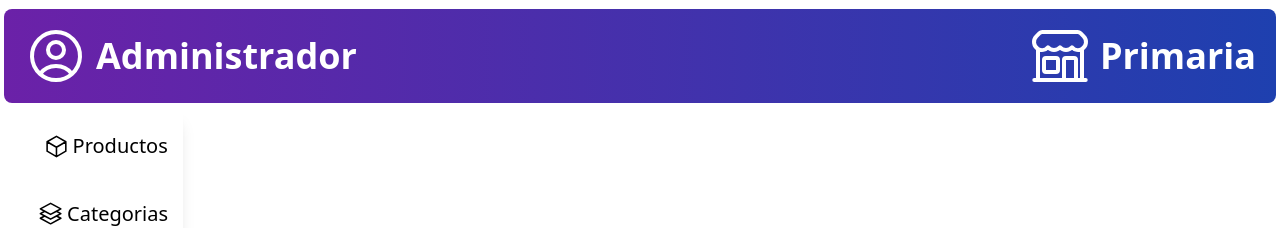
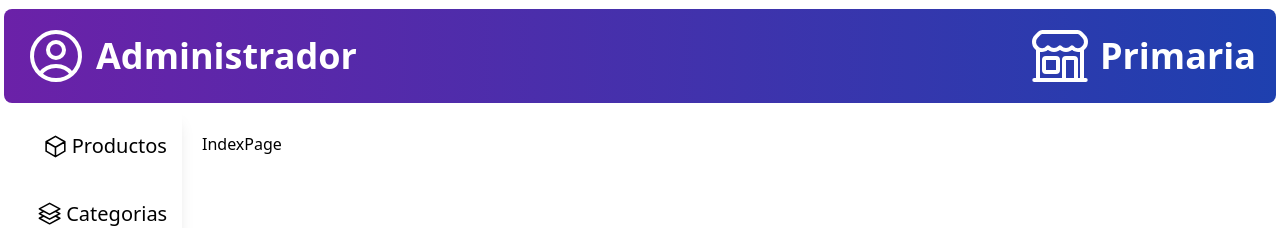
Before and after one commit to Robert-10J/pos-inxn, a React (Vite) app: page / in a window 1280 px wide. Shown: the top 228 px of the page. Built offline with nearby package versions, Linux system fonts and the light colour scheme.

Commit message:
router configurado, navegacion entre paginas lista

```diff
--- /dev/null
+++ b/src/pages/IndexPage.tsx
@@ -0,0 +1,7 @@
+const IndexPage = () => {
+  return (
+    <div>IndexPage</div>
+  )
+}
+
+export default IndexPage
--- a/src/routes.tsx
+++ b/src/routes.tsx
@@ -1,11 +1,20 @@
 import { BrowserRouter, Routes, Route } from "react-router-dom";
 import Layout from "./views/Layout";
+import Products from "./pages/Products";
+import IndexPage from "./pages/IndexPage";
+import Categories from "./pages/Categories";
+import Sales from "./pages/Sales";
 
 export default function AppRouter() {
   return (
     <BrowserRouter>
       <Routes>
-        <Route path="/" element={<Layout />} />
+        <Route element={<Layout />}>
+          <Route path="/" element={<IndexPage/>} />
+          <Route path="/productos" element={<Products/>} />
+          <Route path="/categorias" element={<Categories/>} />
+          <Route path="/ventas" element={<Sales/>} />
+        </Route>
       </Routes>
     </BrowserRouter>
   );
--- a/src/views/Layout.tsx
+++ b/src/views/Layout.tsx
@@ -1,3 +1,4 @@
+import { Outlet } from "react-router-dom"
 import Header from "../components/header/Header"
 import Sidebar from "../components/sidebar/Sidebar"
 
@@ -8,8 +9,8 @@ const Layout: React.FC = () => {
 
       <main className="w-full md:h-screen overflow-scroll md:flex">
         <Sidebar/>
-        <div className="w-full">
-
+        <div className="w-full p-5">
+          <Outlet/>
         </div>
       </main>
     </div>
```
